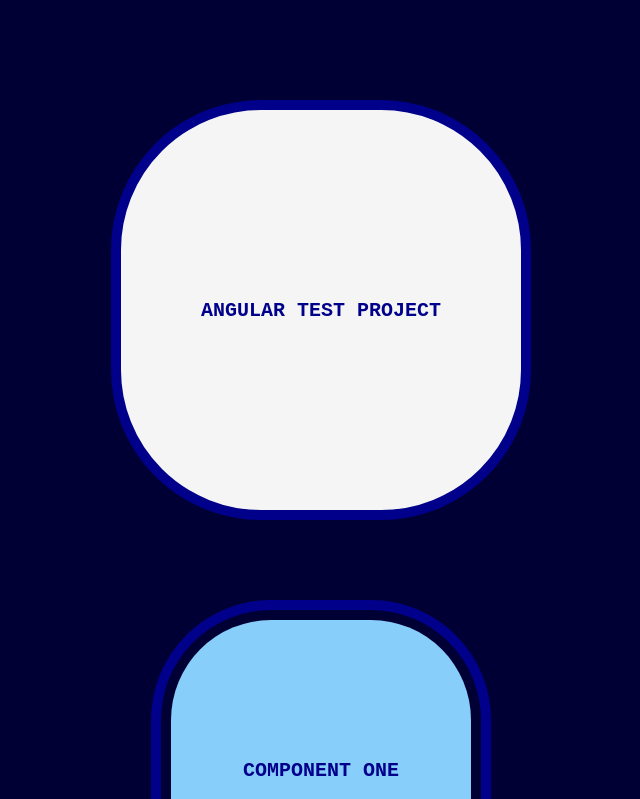
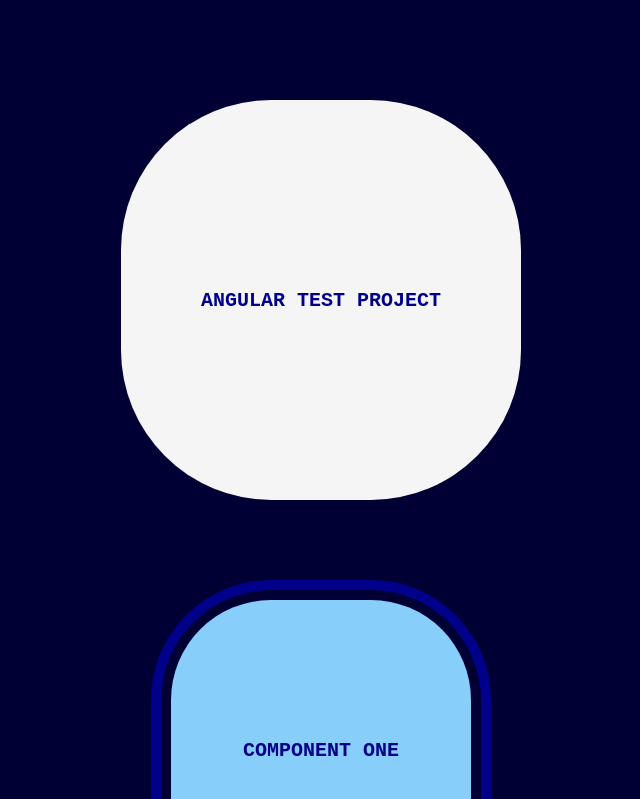
Before and after one commit to KyanTG/project-a, an Angular app in the folder project/: page / in a window 1280 px wide. Shown: the top 799 px of the page, without its empty margins (319-959 px from the left). Built offline with nearby package versions, Linux system fonts and the light colour scheme.

Commit message:
funny animation

```diff
--- a/project/src/app/components/header/header.css
+++ b/project/src/app/components/header/header.css
@@ -2,18 +2,66 @@ header {
     display: flex;
     justify-content: center;
     align-items: center;
+    position: relative;
     background-color: whitesmoke;
     width: 20em;
     height: 20em;
-    border: 0.5em solid darkblue;
     border-radius: 7.5em;
     corner-shape: scoop;
-    margin-top: 10em;
+    transition: color 0.25s;
+
+    &::before,
+    &::after {
+        content: '';
+        position: absolute;
+        box-sizing: border-box;
+        border: 10px solid transparent;
+        border-radius: inherit;
+        corner-shape: inherit;
+        width: 0;
+        height: 0;
+    }
+
+    &::before {
+        top: 0;
+        left: 0;
+    }
+
+    &::after {
+        bottom: 0;
+        right: 0;
+    }
+
+    &:hover {
+        color: darkblue;
+    }
+
+    &:hover::before,
+    &:hover::after {
+        width: 100%;
+        height: 100%;
+    }
+
+    &:hover::before {
+        border-top-color: darkblue;
+        border-right-color: darkblue;
+        transition:
+            width 0.25s ease-out,
+            height 0.25s ease-out 0.25s;
+    }
+
+    &:hover::after {
+        border-bottom-color: darkblue;
+        border-left-color: darkblue;
+        transition:
+            width 0.25s ease-out 0.5s,
+            height 0.25s ease-out 0.75s;
+    }
+
 
     @media ( min-width: 500px ) {
         width: 40em;
         height: 40em;
-        border: 1em solid darkblue;
         border-radius: 15em;
     }
 }
--- a/project/src/styles.css
+++ b/project/src/styles.css
@@ -10,4 +10,5 @@ body {
     display: flex;
     justify-content: center;
     background-color: rgb(0, 0, 52);
+    padding-block: 10em;
 }
```
